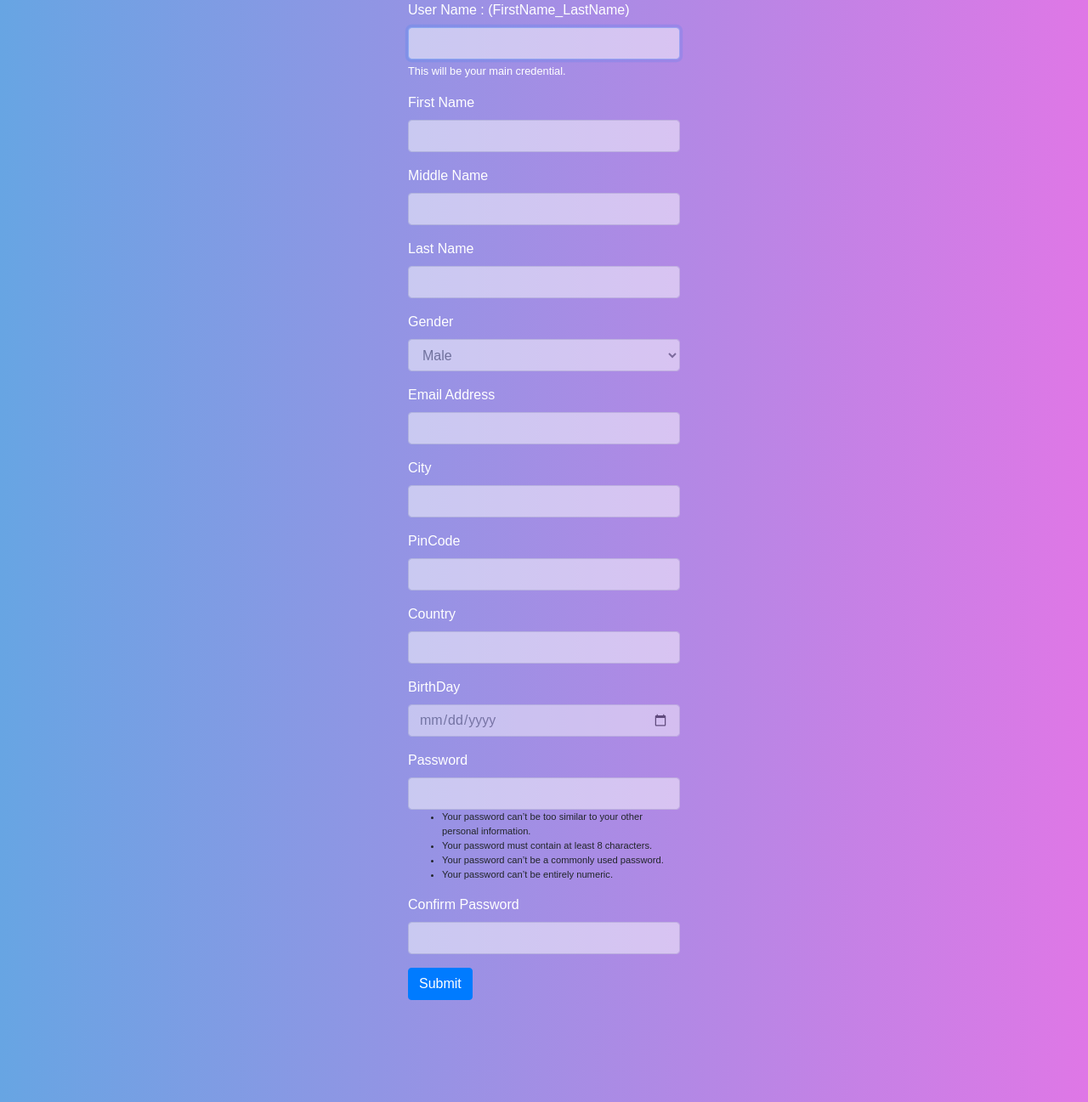
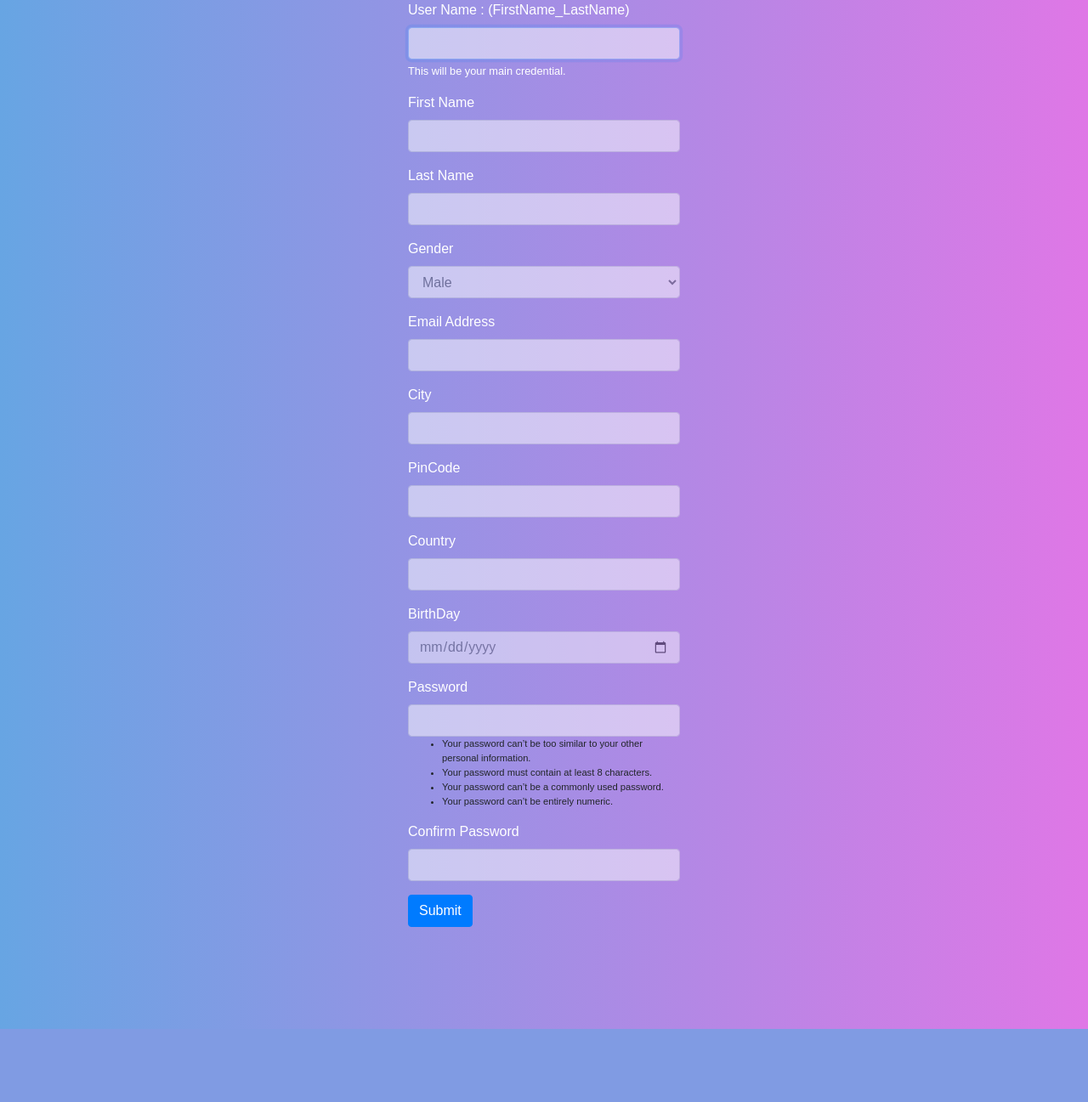
Before and after one commit to adnan-faiz27/familylink, a Django app: page /register/ in a window 1280 px wide. Shown: the part 301-1598 px from the top of the page at 85% size. After the commit the page ends 1512 px from the top, so only its background shows below. Run offline with Django 4.2, Linux system fonts and the light colour scheme; data comes from the database, SQL or seed files in the repository; both versions use the stored data as it was after the commit; some libraries are stand-ins or nearby versions.

Commit message:
html change

```diff
--- a/family/forms.py
+++ b/family/forms.py
@@ -17,7 +17,7 @@ class MemberForm(UserCreationForm):
 
     class Meta:
         model = member
-        fields = ['FID' , 'email' ,  'user_name','firstName', 'middleName','lastName' , 'gender' , 'city', 'pinCode' , 'country' ,'password1' , 'password2']
+        fields = ['FID' , 'email' ,  'user_name','firstName','lastName' , 'gender' , 'city', 'pinCode' , 'country' ,'password1' , 'password2']
 
 
 class MemberForm1(UserChangeForm):
@@ -29,4 +29,4 @@ class MemberForm1(UserChangeForm):
 
     class Meta:
         model = member
-        fields = ['email' ,'mobileNo' ,'jobOrg','maritalStatus','mother','father','spouse', 'address1' , 'country' , 'city','sport','movie' ,'book','present' , 'pinCode']
+        fields = ['middleName' ,'email' ,'mobileNo' ,'jobOrg','maritalStatus','mother','father','spouse', 'address1' , 'country' , 'city','sport','movie' ,'book','present' , 'pinCode']
--- a/family/models.py
+++ b/family/models.py
@@ -97,7 +97,7 @@ class member(AbstractBaseUser , PermissionsMixin):
     email = models.EmailField(max_length= 35)
     user_name = models.CharField(max_length= 20 , unique=True)
     firstName = models.CharField(max_length=20 ,  blank = True)
-    middleName = models.CharField(max_length=20 , blank = True)
+    middleName = models.CharField(max_length=20 , blank = True , null = True)
     lastName = models.CharField(max_length= 20 , blank = True)
     mobileNo = models.IntegerField(blank=True , null = True)
     birthDay = models.DateField(default=date.today)
--- a/templates/home/edit.html
+++ b/templates/home/edit.html
@@ -28,6 +28,12 @@
             {% csrf_token %}
             <div class="form-group">
               <h1>Edit Profile</h1>
+              <div class="form-group">
+                <label for="exampleInputEmail1" class="text-white"
+                  >Middle Name</label
+                >
+                {{form.middleName}}
+              </div>
             <div class="form-group">
               <label for="exampleInputEmail1" class="text-white"
                 >Email Address</label
--- a/templates/home/memberForm.html
+++ b/templates/home/memberForm.html
@@ -54,11 +54,6 @@
                   <label for="firstName" class="text-white"
                     >First Name</label>
                   {{form.firstName}}
-                </div>
-                <div class="form-group">
-                  <label for="lastName" class="text-white"
-                    >Middle Name</label>
-                  {{form.middleName}}
                 </div>
                 <div class="form-group">
                   <label for="lastName" class="text-white"
```
Also changed, not shown: db.sqlite3, family/migrations/0025_alter_member_middlename_alter_score_score.py (added).
